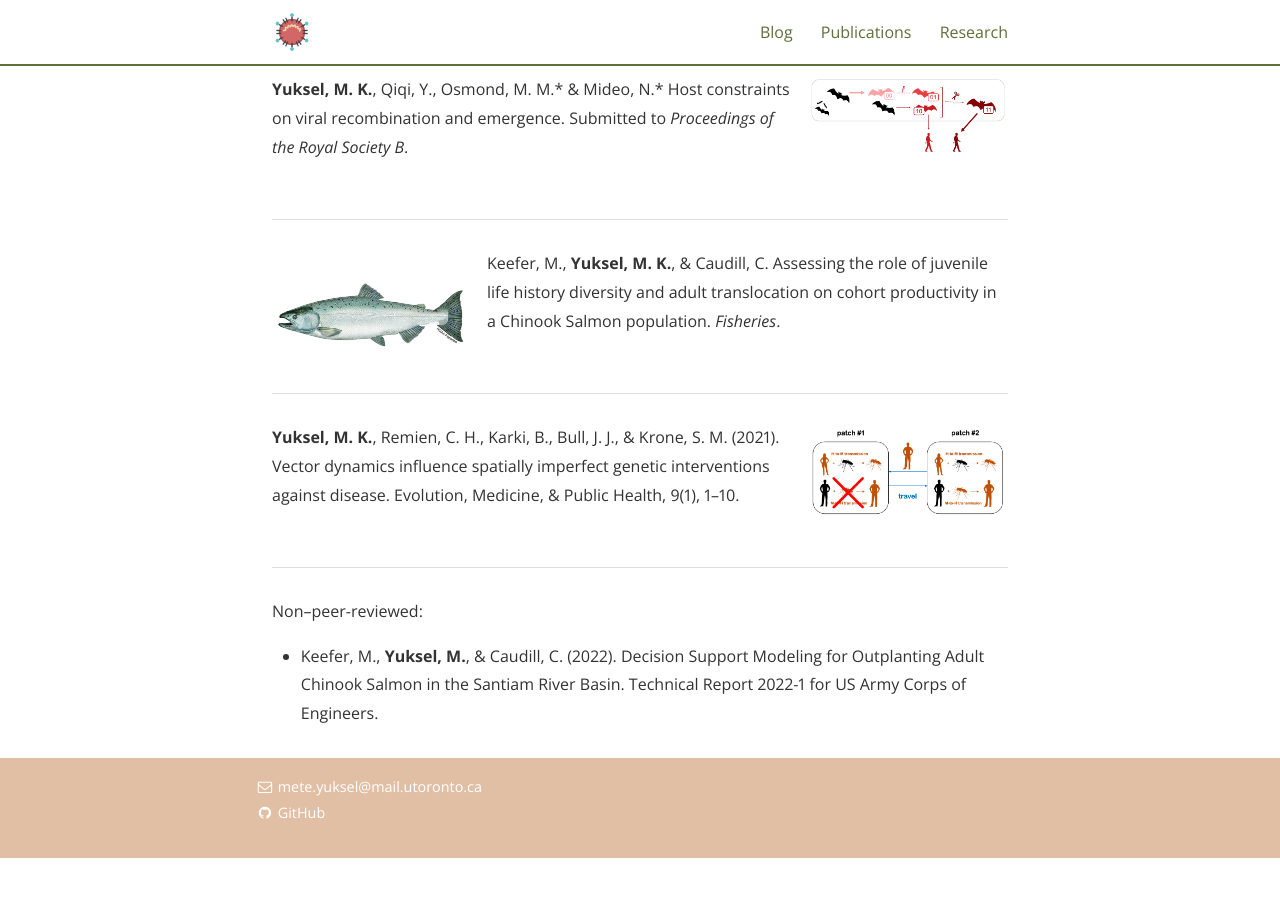
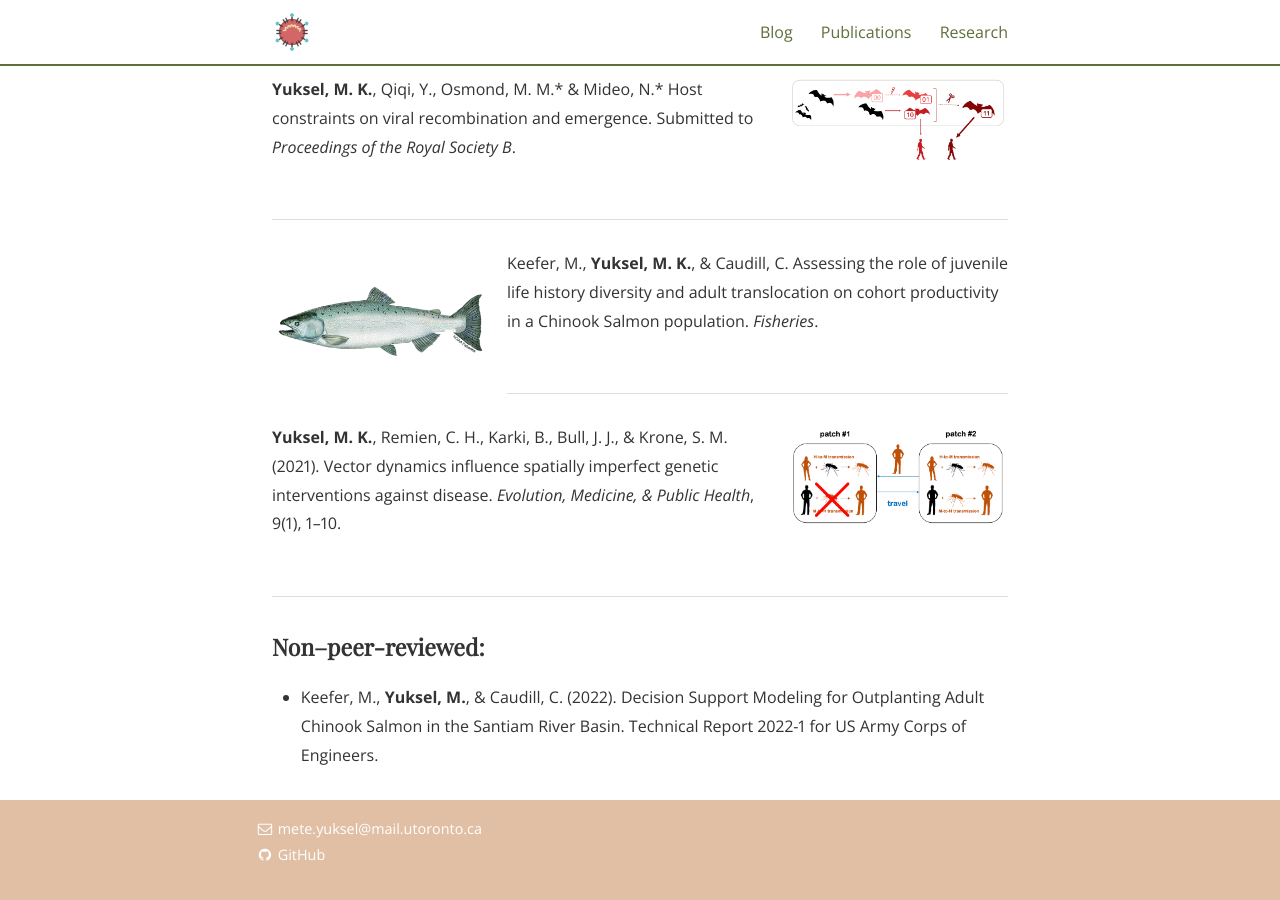
Before and after one commit to metekaanyuksel/metekaanyuksel.github.io, a Jekyll site: the page built from publications.md, in a window 1280 px wide and 900 px high, scrolled down 868 px. Built offline with Jekyll 4.4.1, drawn with Linux system fonts in a browser that asks for light colours; nearby versions of some CDN libraries; some web fonts are replaced; before the commit the page ends 1726 px from its top, so only the background shows below that.

```diff
--- a/publications.md
+++ b/publications.md
@@ -11,29 +11,29 @@
 <h2>Publications</h2>
 <hr>
 
-<img src="/assets/null-model.png" style="float:left; width:200px; margin:0 15px 10px 0;">
+<img src="/assets/null-model.png" style="float:left; width:220px; margin:0 15px 10px 0;">
 <b>Yuksel, M. K.</b>, Deraje, P., Osmond, M. M.* & Mideo, N.* A null model for the evolution of the recombination landscape. In prep.
 <br><br>
 <hr>
 
-<img src="/assets/spillcombinavoir.png" style="float:right; width:200px; margin:0 0 10px 15px;">
+<img src="/assets/spillcombinavoir.png" style="float:right; width:220px; margin:0 0 10px 15px;">
 <b>Yuksel, M. K.</b>, Qiqi, Y., Osmond, M. M.* & Mideo, N.* Host constraints on viral recombination and emergence. Submitted to <i>Proceedings of the Royal Society B</i>.
 <br><br>
 <hr>
 
-<img src="/assets/chinook.png" style="float:left; width:200px; margin:0 15px 10px 0;">
+<img src="/assets/chinook.png" style="float:left; width:220px; margin:0 15px 10px 0;">
 Keefer, M., <b>Yuksel, M. K.</b>, & Caudill, C. Assessing the role of juvenile life history diversity and adult translocation on cohort productivity in a Chinook Salmon population. <i>Fisheries</i>.
 <br><br>
 <hr>
 
-<img src="/assets/patch-model.png" style="float:right; width:200px; margin:0 0 10px 15px;">
-<b>Yuksel, M. K.</b>, Remien, C. H., Karki, B., Bull, J. J., & Krone, S. M. (2021). Vector dynamics influence spatially imperfect genetic interventions against disease. Evolution, Medicine, & Public Health, 9(1), 1–10.
+<img src="/assets/patch-model.png" style="float:right; width:220px; margin:0 0 10px 15px;">
+<b>Yuksel, M. K.</b>, Remien, C. H., Karki, B., Bull, J. J., & Krone, S. M. (2021). Vector dynamics influence spatially imperfect genetic interventions against disease. <i>Evolution, Medicine, & Public Health</i>, 9(1), 1–10.
 <br><br>
 </DIV>
 
 <hr>
 
-Non–peer-reviewed:
+<h3>Non–peer-reviewed:</h3>
 <ul>
   <li>
     Keefer, M., <b>Yuksel, M.</b>, & Caudill, C. (2022). Decision Support Modeling for Outplanting Adult Chinook Salmon in the Santiam River Basin. Technical Report 2022-1 for US Army Corps of Engineers.
```
